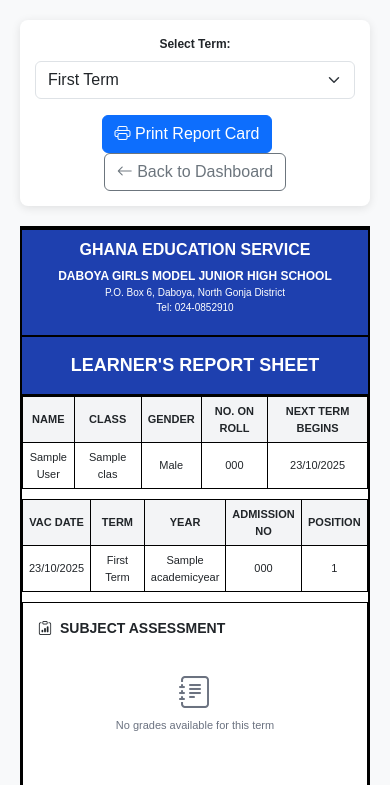
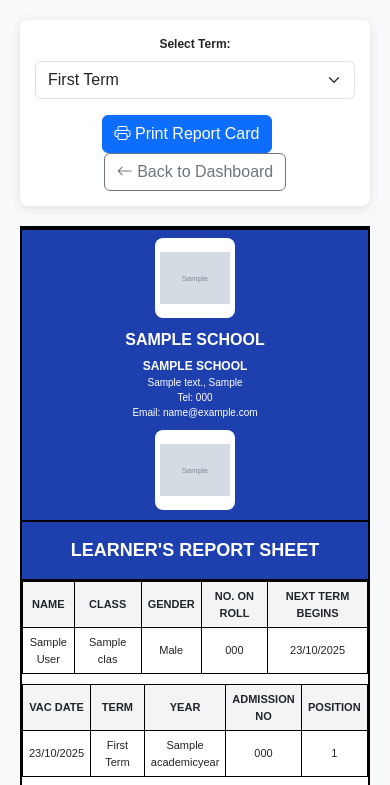
Before and after one commit to Lixtic/school_management, a Django app: page /students/report-card/1/ in a window 390 px wide. Shown: the top 785 px of the page. Run offline with Django 5.2, Linux system fonts and the light colour scheme; a user stored in the database is signed in; tables that the repository leaves empty hold one stand-in row (values such as "Sample post"); grey boxes marked "Sample" are stand-in pictures.

Commit message:
feat: Make school information dynamic on report card header
- School name now displays dynamically from student.school.name
- Shows school address with city if available
- Displays school phone number if set
- Shows school email if available
- Added school logo display (left and right of header) if logo exists
- Logo styling: 80x80px, white background, rounded corners
- All school info automatically adapts to each school in multi-tenant setup
- Removed hardcoded 'DABOYA GIRLS MODEL JUNIOR HIGH SCHOOL' text

```diff
--- a/templates/students/report_card.html
+++ b/templates/students/report_card.html
@@ -400,17 +400,31 @@
     <div class="report-card">
         <!-- Header Section -->
         <div class="header-section">
-            <div>
-                <div class="header-title">GHANA EDUCATION SERVICE</div>
-                <div class="header-school">DABOYA GIRLS MODEL JUNIOR HIGH SCHOOL</div>
-                <div class="header-contact">P.O. Box 6, Daboya, North Gonja District</div>
-                <div class="header-contact">Tel: 024-0852910</div>
-            </div> <span>
-                {% comment %} <div class="photo-placeholder">
-                <div>Student</div>
-                <div>Photo</div>
-            </div> {% endcomment %}
-            </span>
+            {% if student.school.logo %}
+            <div style="flex-shrink: 0;">
+                <img src="{{ student.school.logo.url }}" alt="{{ student.school.name }} Logo"
+                     style="width: 80px; height: 80px; object-fit: contain; background: white; border-radius: 8px; padding: 5px;">
+            </div>
+            {% endif %}
+            <div style="flex: 1;">
+                <div class="header-title">{{ student.school.name|upper }}</div>
+                <div class="header-school">{{ student.school.name|upper }}</div>
+                {% if student.school.address %}
+                <div class="header-contact">{{ student.school.address }}{% if student.school.city %}, {{ student.school.city }}{% endif %}</div>
+                {% endif %}
+                {% if student.school.phone %}
+                <div class="header-contact">Tel: {{ student.school.phone }}</div>
+                {% endif %}
+                {% if student.school.email %}
+                <div class="header-contact">Email: {{ student.school.email }}</div>
+                {% endif %}
+            </div>
+            {% if student.school.logo %}
+            <div style="flex-shrink: 0;">
+                <img src="{{ student.school.logo.url }}" alt="{{ student.school.name }} Logo"
+                     style="width: 80px; height: 80px; object-fit: contain; background: white; border-radius: 8px; padding: 5px;">
+            </div>
+            {% endif %}
 
 
         </div>
```
